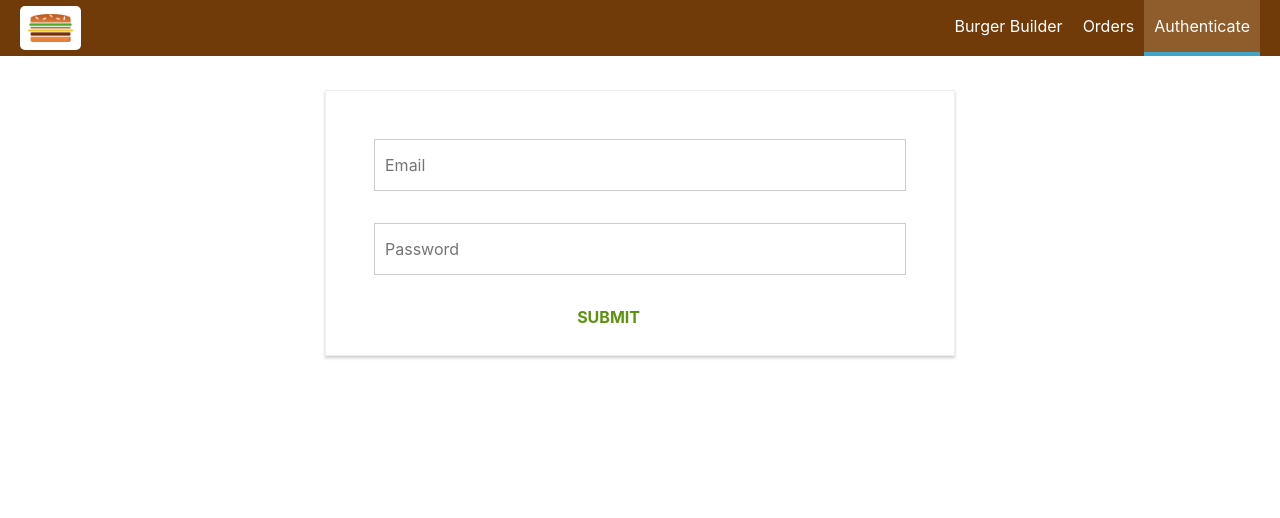
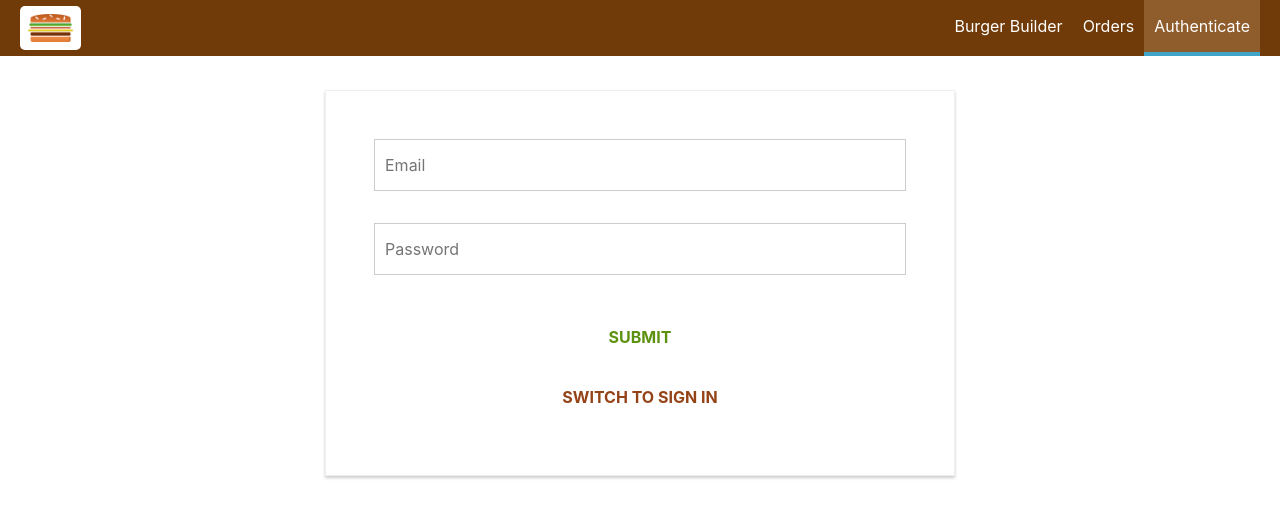
Before and after one commit to root2174/burger-builder, a React (Create React App) app: page /auth in a window 1280 px wide. Shown: the top 518 px of the page. Built offline with nearby package versions, Linux system fonts and the light colour scheme.

Commit message:
adding sign in/sign up

```diff
--- a/src/containers/Auth/Auth.js
+++ b/src/containers/Auth/Auth.js
@@ -1,4 +1,4 @@
-import React from 'react'
+import React, { useState } from 'react'
 import { useFormik } from 'formik'
 import * as Yup from 'yup'
 import Button from '../../components/UI/Button/Button'
@@ -47,6 +47,11 @@ const Input = styled.input`
 `
 
 export const Auth = (props) => {
+	const [isSignIn, setIsSignIn] = useState(false)
+
+	const switchMethod = () => {
+		setIsSignIn(!isSignIn)
+	}
 	const formik = useFormik({
 		initialValues: {
 			email: '',
@@ -59,7 +64,7 @@ export const Auth = (props) => {
 				.min(6, 'Password should be at least 6 characters long')
 		}),
 		onSubmit: (values) => {
-			props.onAuth(values.email, values.password)
+			props.onAuth(values.email, values.password, isSignIn)
 		}
 	})
 	return (
@@ -93,18 +98,21 @@ export const Auth = (props) => {
 						<div>{formik.errors.password}</div>
 					) : null}
 				</InputContainer>
-				<Button
-					success
+				<div
+					className="buttons-container"
 					style={{
-						padding: '0',
-						margin: 'auto',
-						position: 'absolute',
-						right: '50%'
+						display: 'flex',
+						alignContent: 'center',
+						flexDirection: 'column'
 					}}
-					type="submit"
 				>
-					SUBMIT
-				</Button>
+					<Button success type="submit">
+						SUBMIT
+					</Button>
+					<Button danger onClick={switchMethod}>
+						SWITCH TO {isSignIn ? 'SIGN UP' : 'SIGN IN'}
+					</Button>
+				</div>
 			</Form>
 		</FormDiv>
 	)
@@ -112,7 +120,8 @@ export const Auth = (props) => {
 
 const mapDispatchToProps = (dispatch) => {
 	return {
-		onAuth: (email, password) => dispatch(actions.auth(email, password))
+		onAuth: (email, password, isSignIn) =>
+			dispatch(actions.auth(email, password, isSignIn))
 	}
 }
 
--- a/src/store/actions/auth.js
+++ b/src/store/actions/auth.js
@@ -20,19 +20,20 @@ export const authFail = (err) => {
 	}
 }
 
-export const auth = (email, password) => {
+export const auth = (email, password, isSignIn) => {
 	return async (dispatch) => {
 		const API_KEY = 'AIzaSyCahgtoLYH2Zf7C0wPjeak5NytJSXWzC0I'
+		let url = `https://identitytoolkit.googleapis.com/v1/accounts:signInWithPassword?key=${API_KEY}`
+
+		if (!isSignIn)
+			url = `https://identitytoolkit.googleapis.com/v1/accounts:signUp?key=${API_KEY}`
 		dispatch(authStart())
 		try {
-			const res = await axios.post(
-				`https://identitytoolkit.googleapis.com/v1/accounts:signUp?key=${API_KEY}`,
-				{
-					email,
-					password,
-					returnSecureToken: true
-				}
-			)
+			const res = await axios.post(url, {
+				email,
+				password,
+				returnSecureToken: true
+			})
 			console.log(res)
 			dispatch(authSuccess(res.data))
 		} catch (err) {
```
Also changed, not shown: package.json (indentation only).
